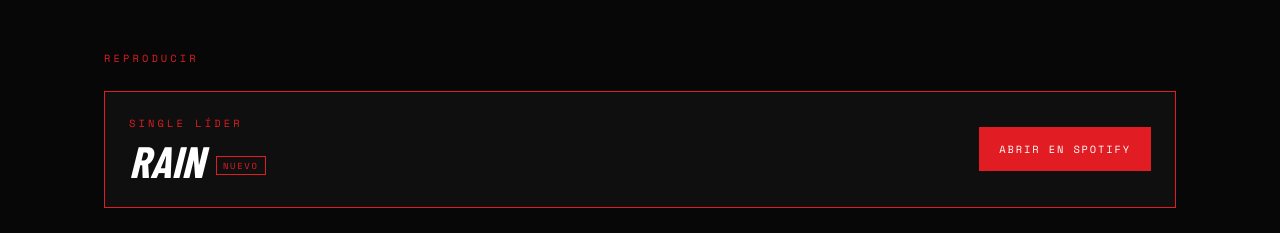
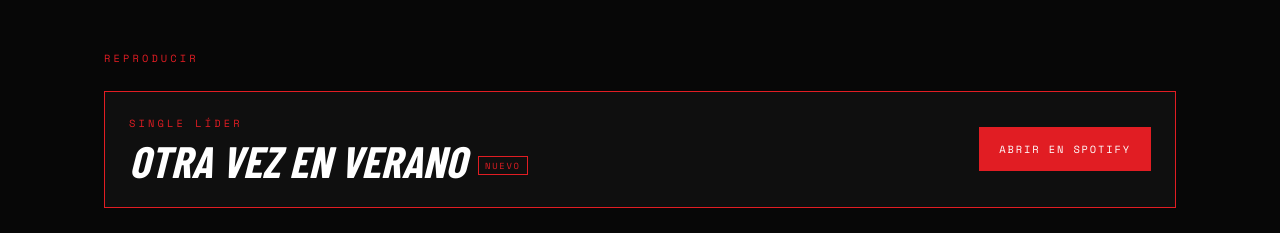
Before and after one commit to infosuweb/fracasoinminente-frontend, a React (Vite) app: page / in a window 1280 px wide. Shown: the part 1800-2033 px from the top of the page. Built offline with nearby package versions, Linux system fonts and the light colour scheme; a web font is replaced by a local one.

Commit message:
Update featured release from Rain

```diff
--- a/src/components/SmartLinks.jsx
+++ b/src/components/SmartLinks.jsx
@@ -1,14 +1,21 @@
-import { BANDCAMP_BASE, LEADER, SPOTIFY_ARTIST } from '../data/music'
+import { BANDCAMP_BASE, LEADER, SPOTIFY_ARTIST, SPOTIFY_PLAYLIST } from '../data/music'
 
 const INSTAGRAM = 'https://www.instagram.com/fracasoinminente.band'
 
 const LINKS = [
   {
-    id: 'spotify-rain',
+    id: 'spotify-playlist',
+    name: 'Spotify — playlist oficial',
+    hint: 'Todo Fracaso Inminente',
+    url: SPOTIFY_PLAYLIST,
+    primary: true,
+  },
+  {
+    id: 'spotify-leader',
     name: `Spotify — ${LEADER.title}`,
     hint: 'Single líder',
     url: LEADER.spotifyUrl,
-    primary: true,
+    primary: false,
   },
   {
     id: 'spotify-artist',
@@ -18,7 +25,7 @@
     primary: false,
   },
   {
-    id: 'bandcamp-rain',
+    id: 'bandcamp-leader',
     name: `Bandcamp — ${LEADER.title}`,
     hint: 'Comprá / alta calidad',
     url: LEADER.bandcampUrl,
--- a/src/data/music.js
+++ b/src/data/music.js
@@ -1,16 +1,19 @@
 export const SPOTIFY_ARTIST =
   'https://open.spotify.com/intl-es/artist/7ytoVQBwppgzLlauvYSyIu'
+
+export const SPOTIFY_PLAYLIST =
+  'https://open.spotify.com/playlist/4FhzoaKwLXbM1W6ssWz8pU'
 
 export const BANDCAMP_BASE = 'https://fracasoinminente.bandcamp.com'
 
 /** Single líder de la campaña actual (crecimiento Spotify) */
 export const LEADER = {
-  title: 'Rain',
-  spotifyUrl: 'https://open.spotify.com/album/4jRzljVGgLdfgZUYgNTNWh',
+  title: 'Otra vez en verano',
+  spotifyUrl: 'https://open.spotify.com/track/1OYsGwVQjXKSL9eVonTqO5',
   spotifyEmbedSrc:
-    'https://open.spotify.com/embed/album/4jRzljVGgLdfgZUYgNTNWh?utm_source=generator&theme=0',
-  bandcampUrl: 'https://fracasoinminente.bandcamp.com/track/rain',
-  bandcampTrackId: 1558500824,
+    'https://open.spotify.com/embed/track/1OYsGwVQjXKSL9eVonTqO5?utm_source=generator&theme=0',
+  bandcampUrl: 'https://fracasoinminente.bandcamp.com/track/otra-vez-en-verano',
+  bandcampTrackId: 1590949334,
 }
 
 /** Discografía completa — más reciente primero (Bandcamp + Spotify, ago 2026) */
@@ -19,13 +22,6 @@
     title: 'QPachó?',
     year: '2026',
     type: 'Single',
-  },
-  {
-    title: 'Rain',
-    year: '2026',
-    type: 'Single',
-    isNew: true,
-    spotifyUrl: 'https://open.spotify.com/album/4jRzljVGgLdfgZUYgNTNWh',
   },
   {
     title: '77',
@@ -136,7 +132,6 @@
  */
 export const BANDCAMP_TRACKS = [
   { label: 'QPachó?', id: 2755078416 },
-  { label: 'Rain', id: 1558500824 },
   { label: '77', id: 965501322 },
   { label: 'Otra vez en verano', id: 1590949334 },
   { label: 'Atrapado en el tiempo', id: 3012761151 },
```
